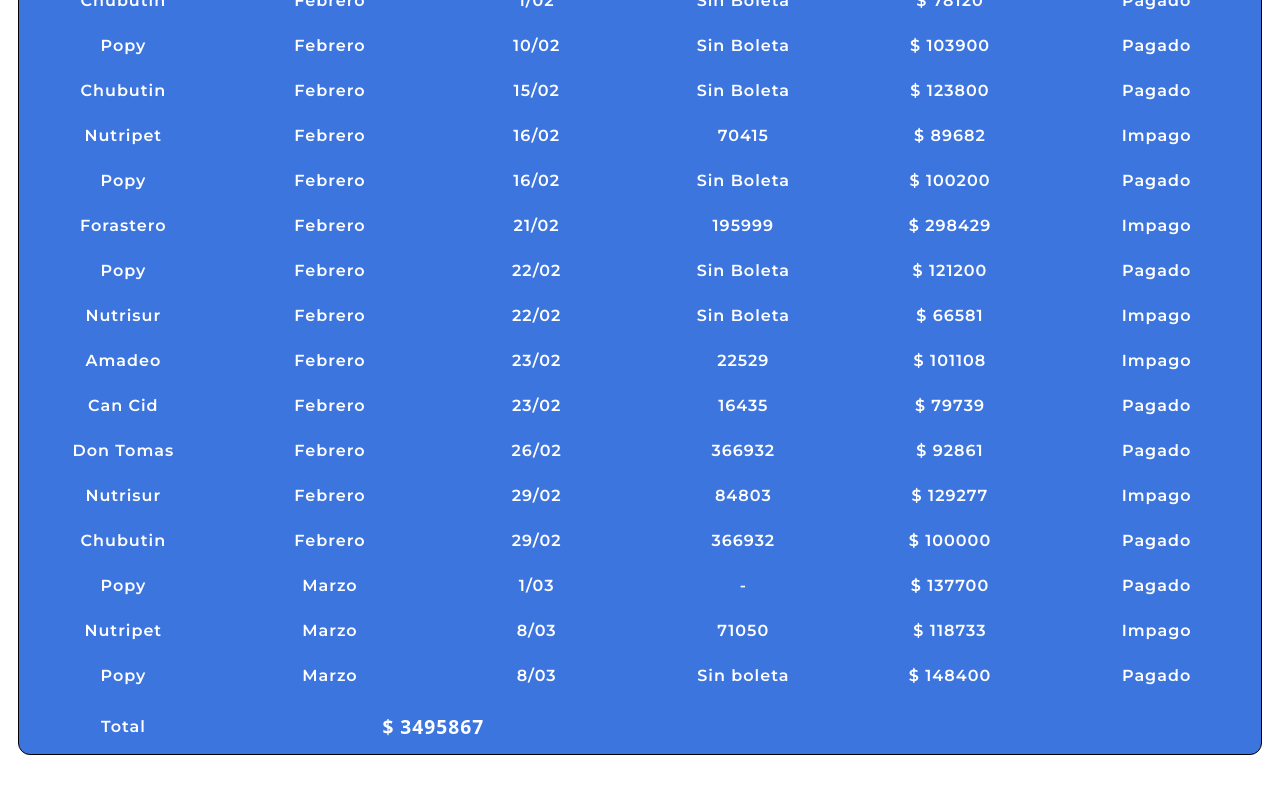
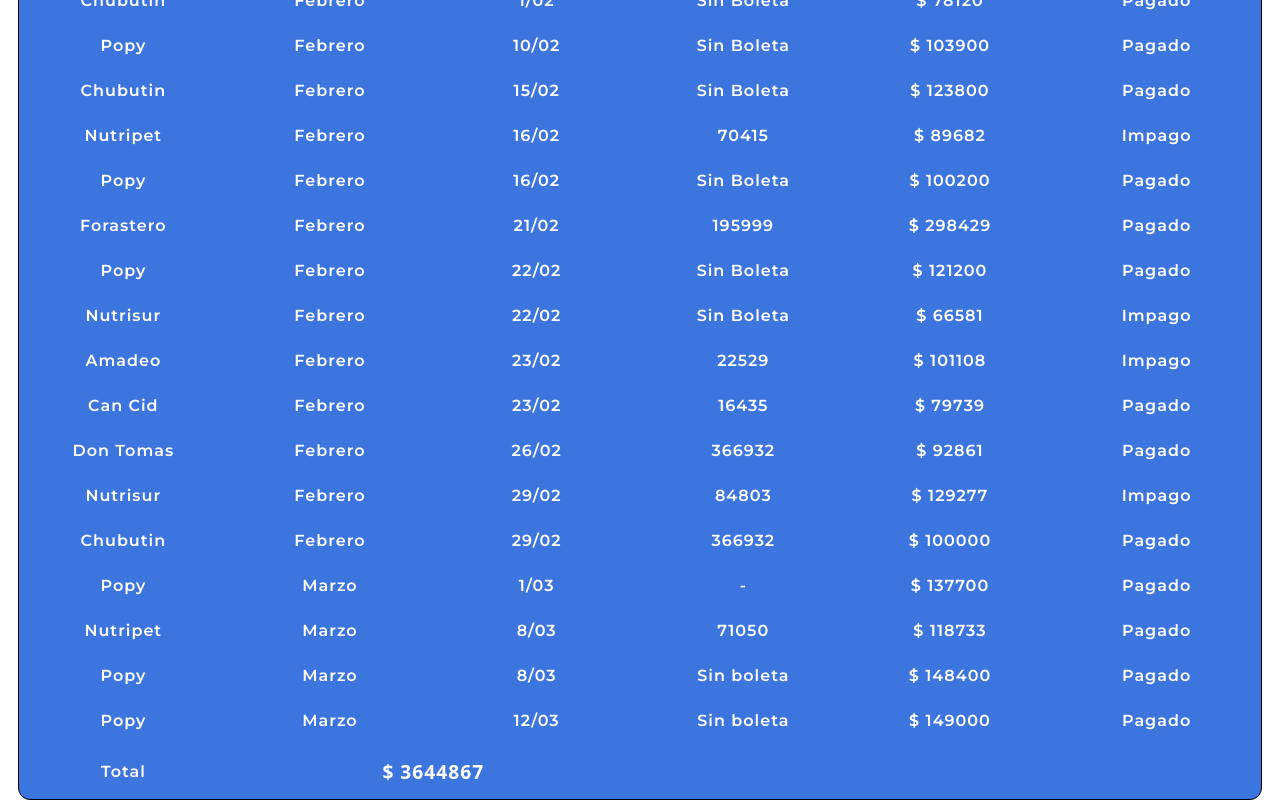
Before and after one commit to risipablo/ListaLocal, a plain HTML site: page Gastos.html in a window 1280 px wide. Shown: the part 1214-2014 px from the top of the page. Before the commit the page ends 1969 px from the top, so only its background shows below. Drawn offline with Linux system fonts and the light colour scheme.

Commit message:
Lista 12/3

```diff
--- a/Css/_table.scss
+++ b/Css/_table.scss
@@ -316,8 +316,6 @@
         .id{
             display: none;
         }
-
-
     }
 
     tr{
--- a/JS/gastos.js
+++ b/JS/gastos.js
@@ -23,7 +23,7 @@
         this.agregarGastos(19,"Chubutin","Febrero",123800,"Pagado","15/02","Sin Boleta")
         this.agregarGastos(20,"Nutripet","Febrero",89682,"Impago","16/02",70415)
         this.agregarGastos(21,"Popy","Febrero",100200,"Pagado","16/02","Sin Boleta")
-        this.agregarGastos(22,"Forastero","Febrero",298429,"Impago","21/02","195999")
+        this.agregarGastos(22,"Forastero","Febrero",298429,"Pagado","21/02","195999")
         this.agregarGastos(23,"Popy","Febrero",121200,"Pagado","22/02","Sin Boleta")
         this.agregarGastos(24,"Nutrisur","Febrero",66581,"Impago","22/02","Sin Boleta")
         this.agregarGastos(25,"Amadeo","Febrero",101108,"Impago","23/02","22529")
@@ -32,8 +32,9 @@
         this.agregarGastos(28,"Nutrisur","Febrero",129277,"Impago","29/02","84803")
         this.agregarGastos(29,"Chubutin","Febrero",100000,"Pagado","29/02","366932")
         this.agregarGastos(30,"Popy","Marzo",137700,"Pagado","1/03","-")
-        this.agregarGastos(31,"Nutripet","Marzo",118733,"Impago","8/03","71050")
+        this.agregarGastos(31,"Nutripet","Marzo",118733,"Pagado","8/03","71050")
         this.agregarGastos(32,"Popy","Marzo",148400,"Pagado","8/03","Sin boleta")
+        this.agregarGastos(33,"Popy","Marzo",149000,"Pagado","12/03","Sin boleta")
     }
 
     agregarGastos(id,proveedor,mes,monto,estado,fecha,boleta){
```
Also changed, not shown: index.html (+3 -4 lines), 1 other file.
